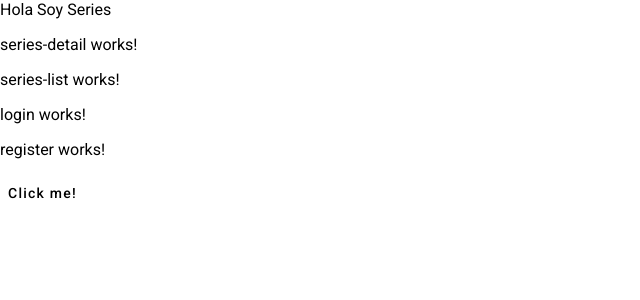
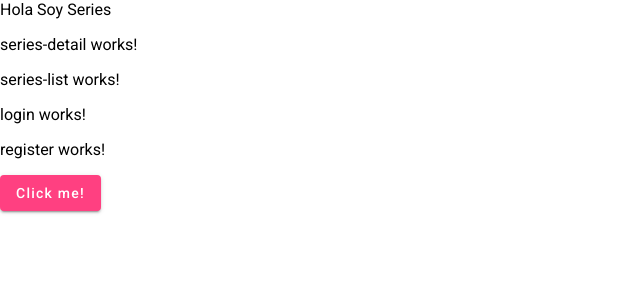
Before and after one commit to luciaaguirre/series-minder, an Angular app: page / in a window 1280 px wide. Shown: the top 300 px of the page, without its empty margins (0-640 px from the left). Built offline with nearby package versions, Linux system fonts and the light colour scheme.

Commit message:
fix: adds styles to button

```diff
--- a/src/app/app.component.html
+++ b/src/app/app.component.html
@@ -3,4 +3,4 @@ Hola Soy Series
 <app-series-list></app-series-list>
 <app-login-component></app-login-component>
 <app-register-component></app-register-component>
-<button mat-button>Click me!</button>
+<button mat-raised-button color="accent">Click me!</button>
```
